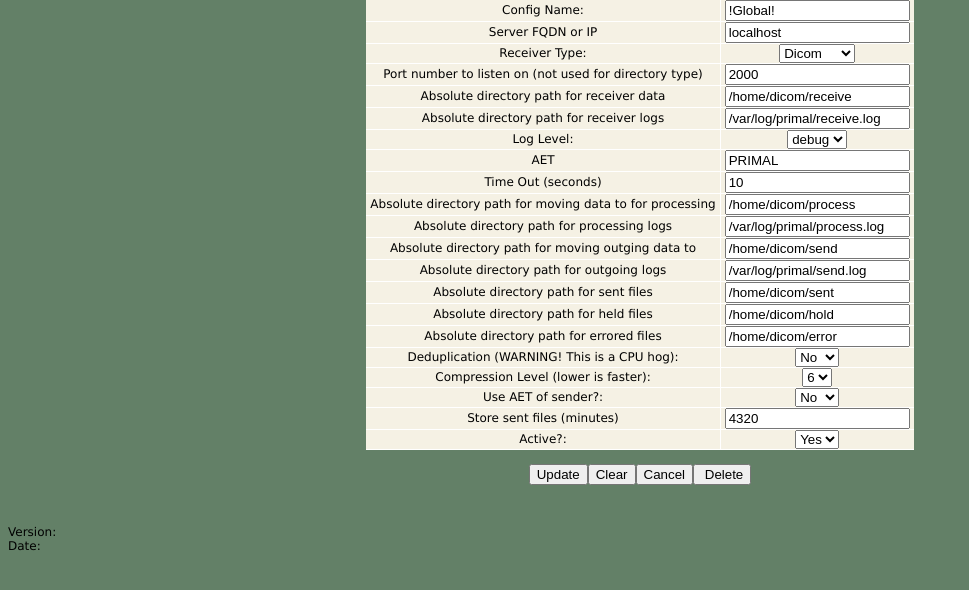
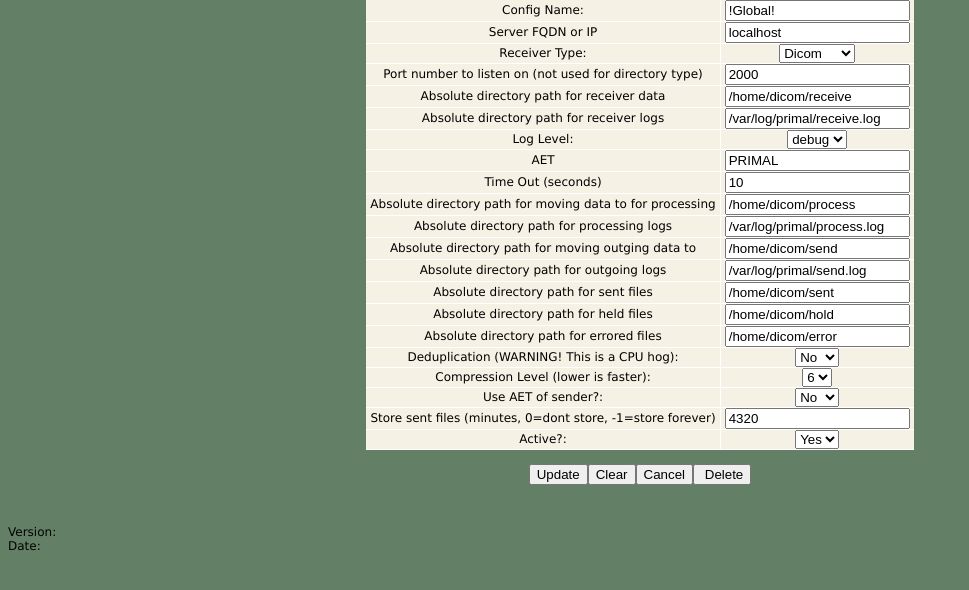
Before and after one commit to wyonker/primal, a PHP site: page /primal/setup.php?action=Rec&rec=1 in a window 1280 px wide. Shown: the part 155-745 px from the top of the page, without its empty margins (0-969 px from the left). Run offline with PHP 8.4, Linux system fonts and the light colour scheme; a user stored in the database is signed in; data comes from the database, SQL or seed files in the repository; data that the repository does not hold is empty.

Commit message:
Update setup.php

```diff
--- a/var/www/html/primal/setup.php
+++ b/var/www/html/primal/setup.php
@@ -550,7 +550,7 @@ if($_GET['action'] == 'Rec') {
 		echo '<option value="1">Yes</option>';
 		echo '<option value="2" selected><b>No</b></option>';
 		echo '</select></td></tr>';
-		echo '<tr><td>' . 'Store sent files (minutes)' . '</td>';
+		echo '<tr><td>' . 'Store sent files (minutes, 0=dont store, -1=store forever)' . '</td>';
 		echo '<td><input type="text" name="ret_period" value ="' . $row["ret_period"] . '" /></td></tr>';
 		echo '<tr><td>' . '<label for="active">Active?:</label></td><td>';
 		echo '<select name="active" id="active" default=1>';
@@ -645,7 +645,7 @@ if($_GET['action'] == 'Rec') {
 		echo '<option value="1">Yes</option>';
 		echo '<option value="2" selected><b>No</b></option>';
 		echo '</select></td></tr>';
-		echo '<tr><td>' . 'Store sent files (minutes)' . '</td>';
+		echo '<tr><td>' . 'Store sent files (minutes, 0=dont store, -1=store forever)' . '</td>';
 		echo '<td><input type="text" name="ret_period" value="10800" /></td></tr>';
 		echo '<tr><td>' . '<label for="active">Active?:</label></td><td>';
 		echo '<select name="active" id="active" default=1>';
```
